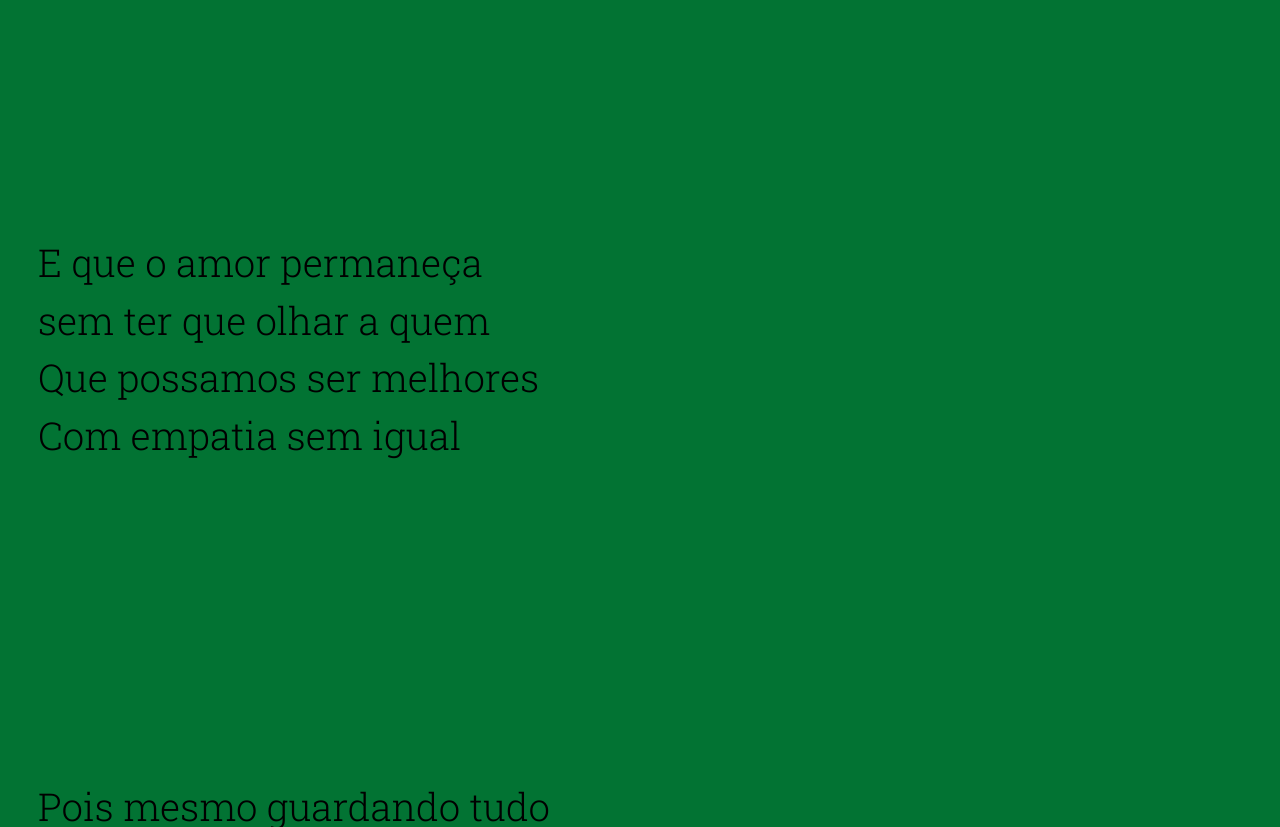
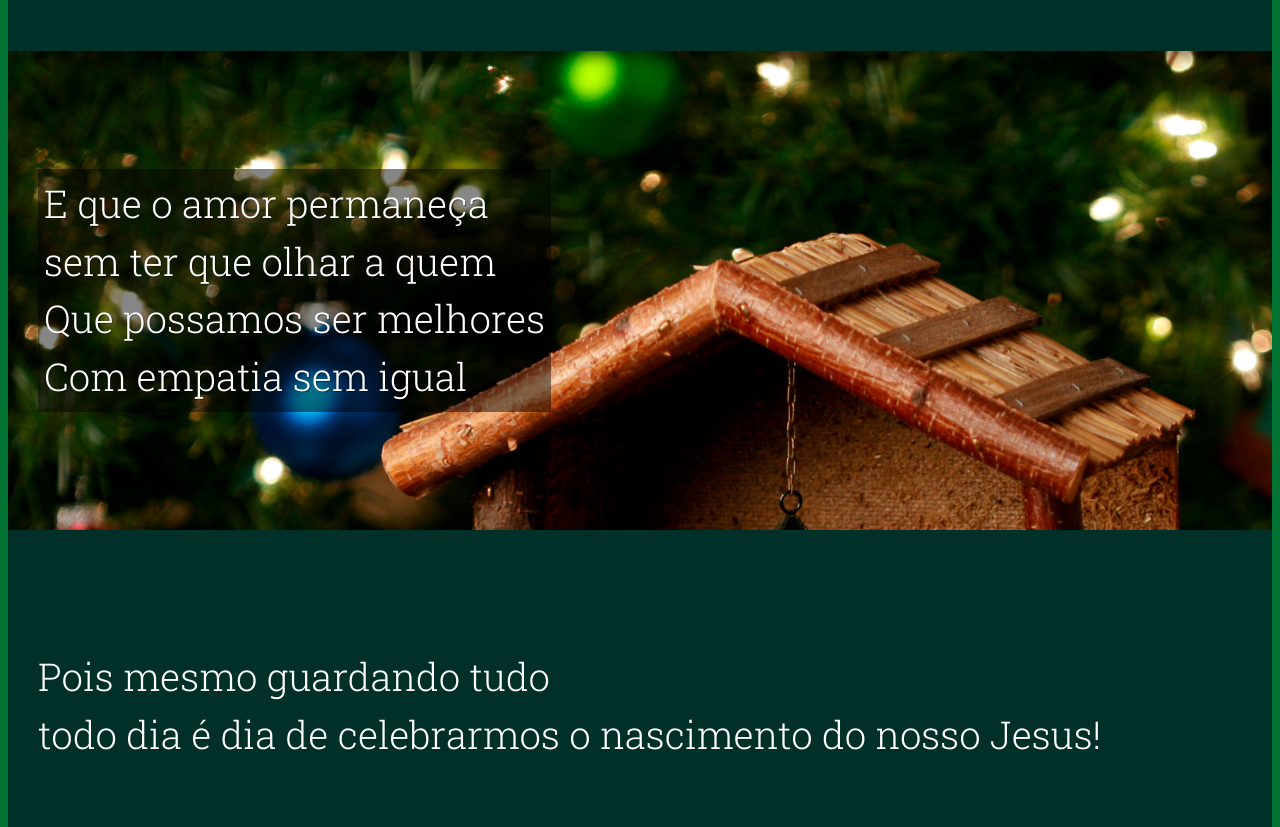
Before and after one commit to Brunalimassd/Meu-Projeto-de-Natal, a plain HTML site: page index.html in a window 1280 px wide. Shown: the part 1973-2800 px from the top of the page. Drawn offline with Linux system fonts and the light colour scheme; a web font is replaced by a local one.

Commit message:
Atualizando

```diff
--- a/estilo/style.css
+++ b/estilo/style.css
@@ -55,6 +55,44 @@ section{
     font-size: 3vw;
 }
 
-section>p{
+section > p{
     padding-bottom: 2em;
 }
+
+section.normal{
+    background-color:#011526b4 ;
+    color: white;
+}
+
+section.image{
+    background-color:#bf1f2cd2 ;
+    color: white;
+    box-shadow: inset 6.5px 6.5px 13px 0px rgba(0, 0, 0, 0.404);
+    background-attachment: fixed;
+}
+
+section.image >p{
+    display: inline-block;
+    background-color: rgba(0, 0, 0, 0.473);
+    padding: 6px;
+    text-shadow: 1px 1px 0px rgba(0, 0, 0, 0.363);
+}
+
+section#img01{
+    background-image: url(../Imagens/backgroundimg001.jpg);
+    background-position: right center;
+    background-size: cover;
+}
+
+section#img02{
+    background-image:url(../Imagens/backgroundimg002.jpg);
+    background-size: cover;
+}
+
+footer{
+    background-color: black;
+    color: white;
+    text-align: center;
+    padding: 10px;
+    font-size: 30px;
+}
```
